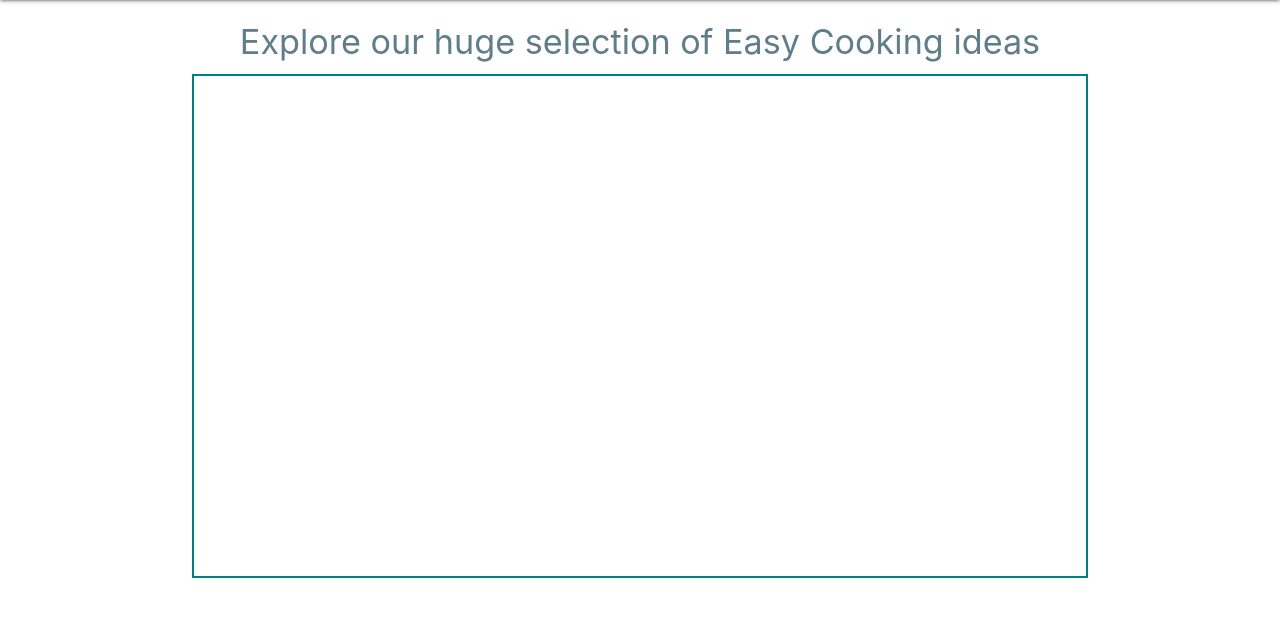
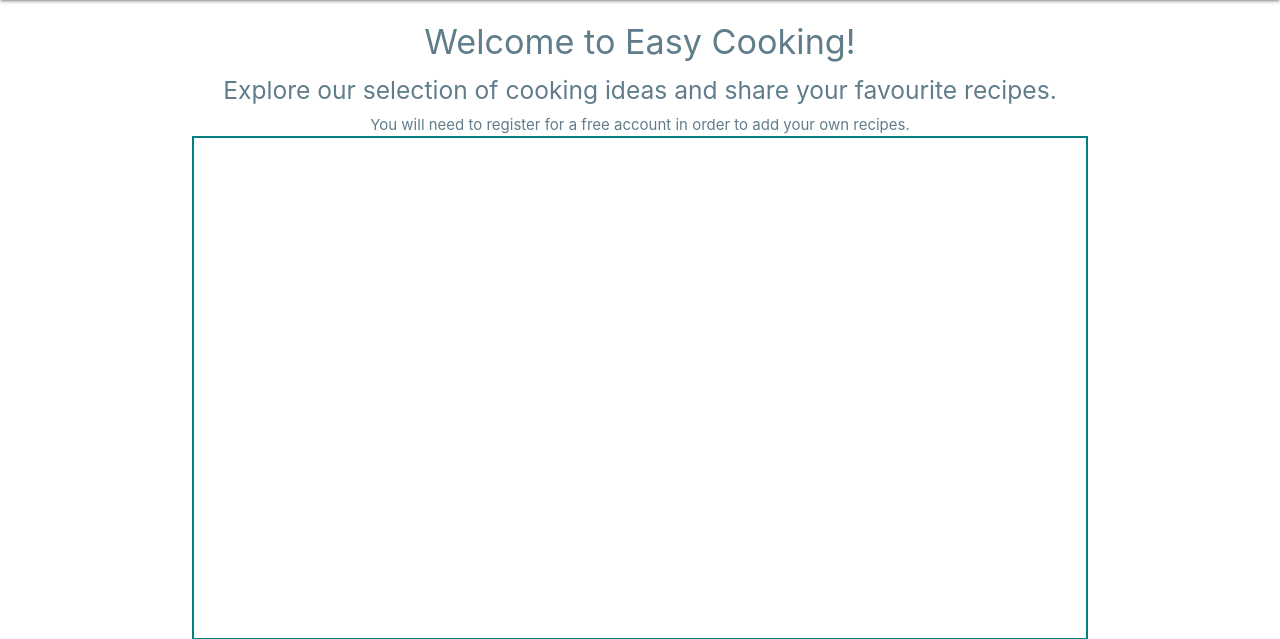
Before and after one commit to Code-Institute-Submissions/ms-project-3-v2, a Flask app: page / in a window 1280 px wide. Shown: the part 64-703 px from the top of the page. Run offline with Flask 2, Linux system fonts and the light colour scheme; data that the repository does not hold is empty; some libraries are stand-ins or nearby versions.

Commit message:
Final updates to home page html

```diff
--- a/templates/recipes.html
+++ b/templates/recipes.html
@@ -2,7 +2,9 @@
 {% block content %}
 
     <div class="container blue-grey-text">
-        <h4 class="center-align">Explore our huge selection of Easy Cooking ideas</h3>
+        <h4 class="center-align">Welcome to Easy Cooking!</h3>
+        <h5 class="center-align">Explore our selection of cooking ideas and share your favourite recipes.</h5>
+        <p class="center-align">You will need to register for a free account in order to add your own recipes.</p>
         <!-- carousel from Materialize -->
         <div class="row border">
             <div class="col s12">
@@ -12,12 +14,12 @@
                             <!-- recipe name, category and difficulty -->
                             <div class="row">
                                 <div class="col s12 center-align">
-                                <h4 class="teal-text">{{ recipe.recipe_name }}</h6>
-                                <p class="blue-grey-text">
+                                    <h5 class="teal-text recipe-name">{{ recipe.recipe_name }}</h5>
+                                    <p class="blue-grey-text recipe-name">
                                         <span><strong>Category: </strong></span>
                                         {{ recipe.category_name }}
                                     </p>
-                                <p class="blue-grey-text"><span><strong>Difficulty: </strong></span>
+                                    <p class="blue-grey-text recipe-name"><span><strong>Difficulty: </strong></span>
                                         {{ recipe.difficulty_level }}
                                     </p>
                                 </div>
@@ -40,7 +42,7 @@
                             <div>
                                 <div class="row">
                                     <div class="col s12 right-align">
-                                    <a href="{{ url_for('recipe_details', recipe_id=recipe._id) }}">View Recipe</a>
+                                        <a class="recipe-name" href="{{ url_for('recipe_details', recipe_id=recipe._id) }}">View Recipe</a>
                                     </div>
                                 </div>
                             </div>
```
Lines whose indentation alone changed are shown as unchanged.
